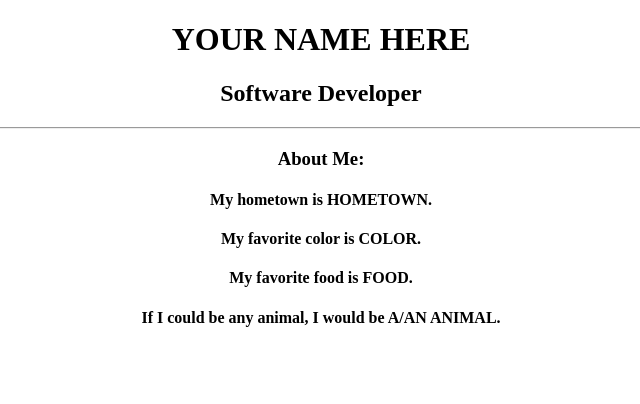
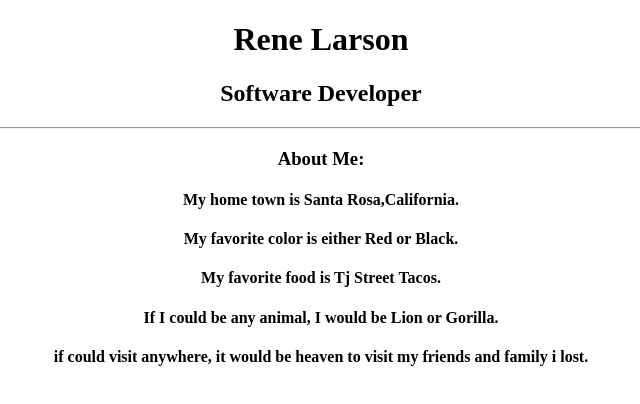
Before and after one commit to ReneLarson1990/My-Profile, a plain HTML site: page index.html in a window 1280 px wide. Shown: the whole page, without its empty margins (319-959 px from the left). Drawn offline with Linux system fonts and the light colour scheme.

Commit message:
added all files

```diff
--- a/index.html
+++ b/index.html
@@ -7,14 +7,16 @@
 		  </head>
 		  <body>
 			<div align="center">
-				<h1>YOUR NAME HERE</h1>
+				<h1>Rene Larson</h1>
 				<h2>Software Developer</h2>
 				<hr>
 				<h3>About Me:</h3>
-					<h4>My hometown is HOMETOWN.</h4>
-					<h4>My favorite color is COLOR.</h4>
-					<h4>My favorite food is FOOD.</h4>
-					<h4>If I could be any animal, I would be A/AN ANIMAL.</h4>
+					<h4>My home town is Santa Rosa,California.</h4>
+					<h4>My favorite color is either Red or Black.</h4>
+					<h4>My favorite food is Tj Street Tacos.</h4>
+					<h4>If I could be any animal, I would be Lion or Gorilla.</h4>
+					<h4>if could visit anywhere, it would be heaven to visit my friends and family i lost.</h4>
+
 			</div>
 		  </body>
 		</html>
```
